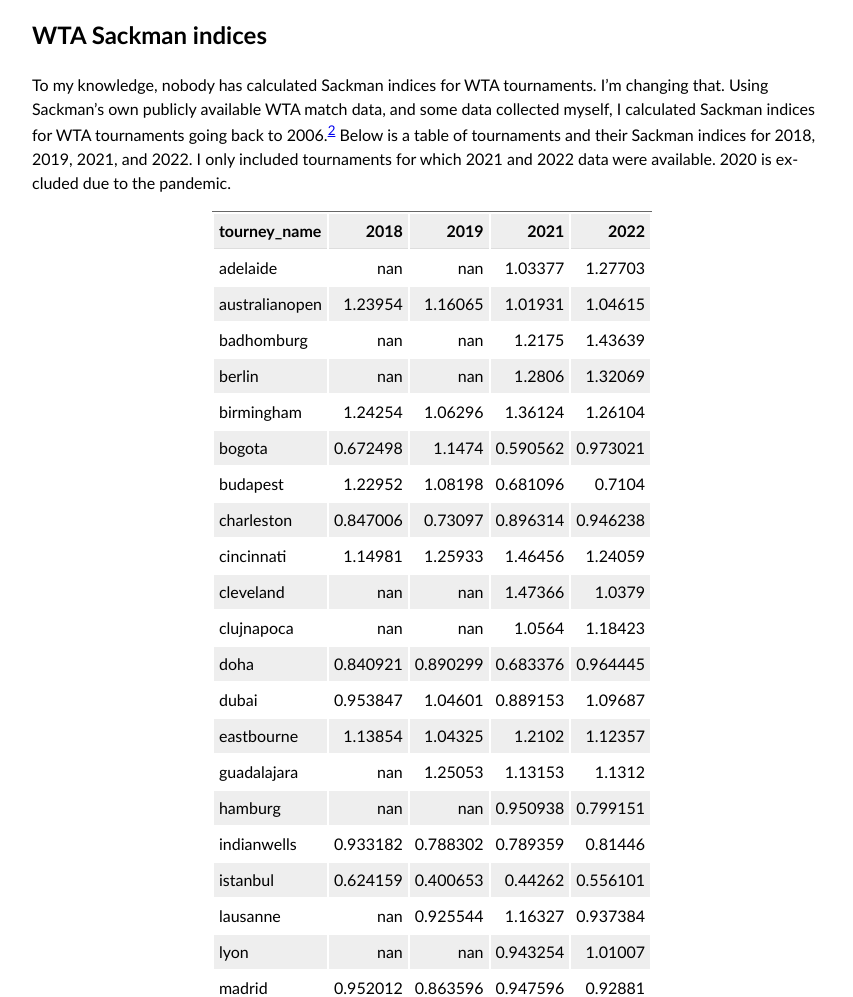
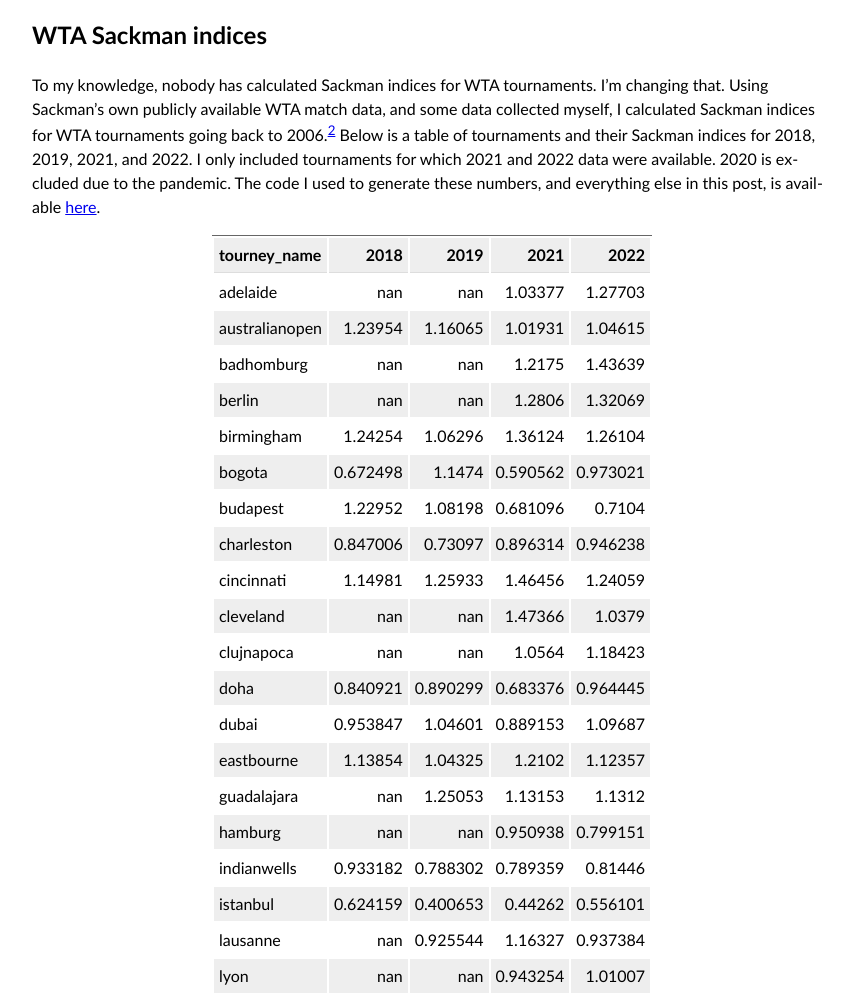
Before and after one commit to riley-wilson/riley-wilson.github.io, a plain HTML site: page posts/2023-05-17-wta-conditions/index.html in a window 1280 px wide. Shown: the part 1443-2440 px from the top of the page, without its empty margins (208-1061 px from the left). Drawn offline with Linux system fonts and the light colour scheme.

Commit message:
add link

```diff
--- a/posts/2023-05-17-wta-conditions/index.html
+++ b/posts/2023-05-17-wta-conditions/index.html
@@ -35,7 +35,7 @@
 <p>Jeff Sackman, though, has a clever workaround. We don&rsquo;t have Hawk-Eye data, but we do have ace data, and aces contain ample information about the speed of play conditions. Generally, more aces means quicker conditions, and fewer aces correspond to slower ones. If players hit an abnormally high amount of aces in a tournament, we&rsquo;re comfortable saying they&rsquo;re probably playing in fast conditions, and vice-versa if the number of aces is suspiciously low.</p>
 <p>Sackman&rsquo;s strategy to quantify the speed of each tournament, then, is straightforward. In a nutshell, the he&rsquo;s comparing two numbers. The first is the number of aces we observe in a tournament. The second is the number of aces we&rsquo;d expect to see in a tournament, given who&rsquo;s playing. The &ldquo;given who&rsquo;s playing&rdquo; part is important. Some players hit tons of aces, and others don&rsquo;t. If we didn&rsquo;t pay attention to this fact, we&rsquo;d end up thinking one tournament played fast when in reality all its entrants were good servers, or another was slow when its servers were bad. When Sackman has these two numbers, he divides the number of observed aces by the number of expected aces.<sup id="fnref:1"><a href="#fn:1" class="footnote-ref" role="doc-noteref">1</a></sup> This yields what I&rsquo;ll call the &ldquo;Sackman index.&rdquo; A Sackman index above 1 suggests fast conditions, while a value below 1 suggests slower ones. Sackman calculated this statistic for all ATP tournaments last in 2019. To me, his numbers pass the eyeball test. Tournaments known to be slow — like Monte-Carlo — have low Sackman indices, while fast courts — like Nottingham — have high indices. Although the Sackman index is not perfect, it seems to capture something real about playing conditions.</p>
 <h2 id="wta-sackman-indices">WTA Sackman indices</h2>
-<p>To my knowledge, nobody has calculated Sackman indices for WTA tournaments. I&rsquo;m changing that. Using Sackman&rsquo;s own publicly available WTA match data, and some data collected myself, I calculated Sackman indices for WTA tournaments going back to 2006.<sup id="fnref:2"><a href="#fn:2" class="footnote-ref" role="doc-noteref">2</a></sup> Below is a table of tournaments and their Sackman indices for 2018, 2019, 2021, and 2022. I only included tournaments for which 2021 and 2022 data were available. 2020 is excluded due to the pandemic.</p>
+<p>To my knowledge, nobody has calculated Sackman indices for WTA tournaments. I&rsquo;m changing that. Using Sackman&rsquo;s own publicly available WTA match data, and some data collected myself, I calculated Sackman indices for WTA tournaments going back to 2006.<sup id="fnref:2"><a href="#fn:2" class="footnote-ref" role="doc-noteref">2</a></sup> Below is a table of tournaments and their Sackman indices for 2018, 2019, 2021, and 2022. I only included tournaments for which 2021 and 2022 data were available. 2020 is excluded due to the pandemic. The code I used to generate these numbers, and everything else in this post, is available <a href="https://github.com/riley-wilson/wta_court_speed">here</a>.</p>
 <table>
 <thead>
 <tr>
```
